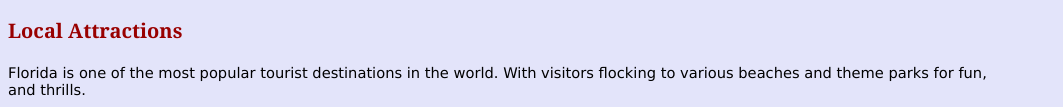
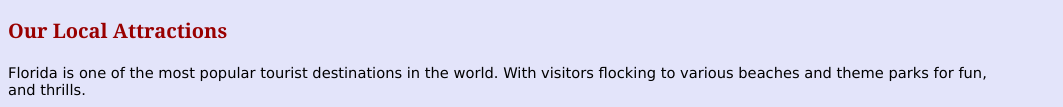
Before and after one commit to jason3manley/Weston-Final-School-Project, a plain HTML site: page index.html in a window 1280 px wide. Shown: the part 368-475 px from the top of the page, without its empty margins (0-1063 px from the left). Drawn offline with Linux system fonts and the light colour scheme; files whose address does not match are found by name.

Commit message:
new commit

```diff
--- a/index.html
+++ b/index.html
@@ -45,7 +45,7 @@ font-family:"Comic Sans MS", cursive
 These cozy rentals feature fully equipped kitchens, screened porches as well as stunning views.</p>
 
 
-<h3>Local Attractions</h3>
+<h3> Our Local Attractions</h3>
 
 <p>Florida is one of the most popular tourist destinations in the world. With visitors flocking to various beaches and theme parks for fun, and thrills.</p>
 Man-made attractions include Walt Disney World, Busch Gardens and Sea World.
```
